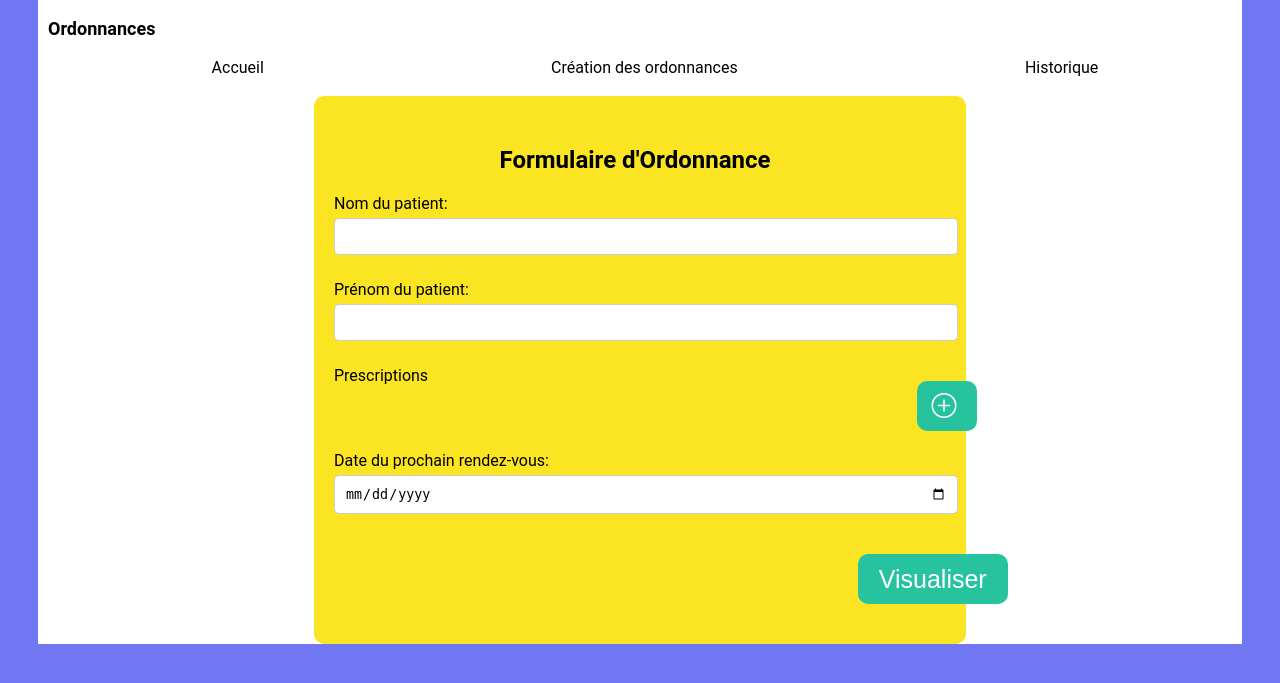
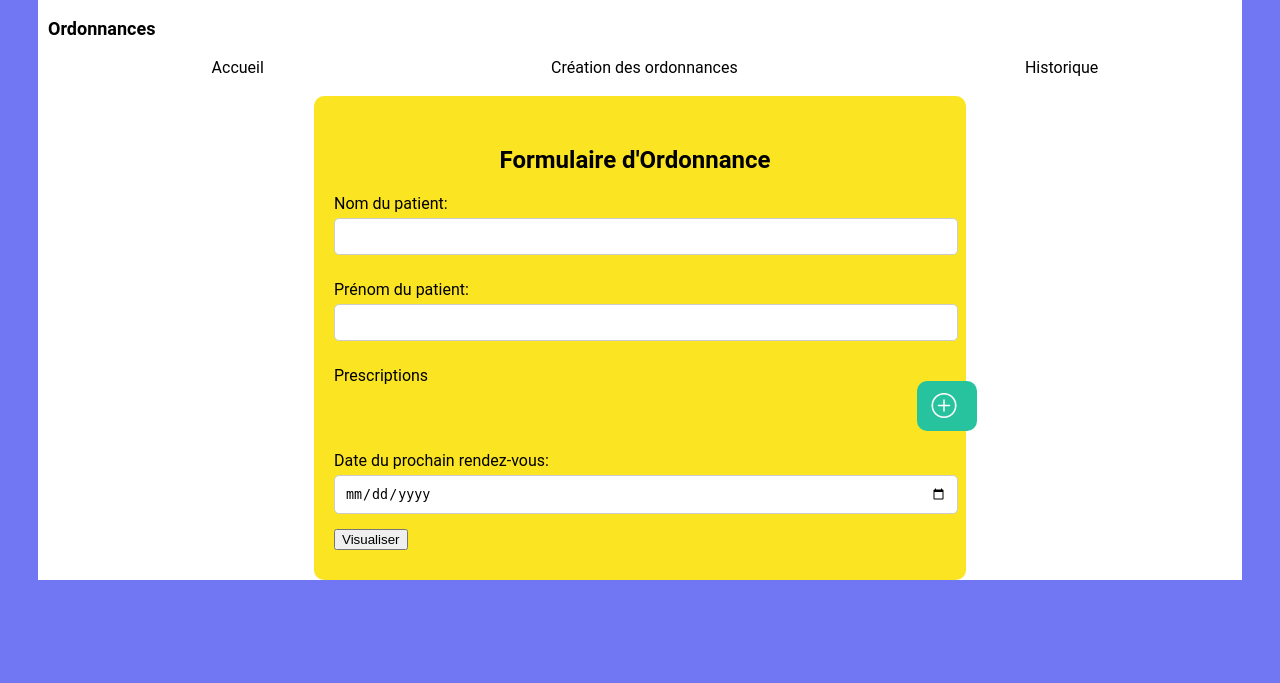
Before and after one commit to Corine-Tomeyum/ordonnance, a Flask app: page /formulaire in a window 1280 px wide. Shown: the part 31-714 px from the top of the page. Run offline with Flask 2, Linux system fonts and the light colour scheme.

Commit message:
change btn

```diff
--- a/templates/formulaire.html
+++ b/templates/formulaire.html
@@ -79,7 +79,7 @@
                     <label for="date">Date du prochain rendez-vous:</label>
                     <input type="date" id="date" name="date" required>
 
-                    <button type="submit" class="btn">Visualiser</button>
+                    <button type="submit" class="btn-first">Visualiser</button>
 
                 </div>
 
@@ -98,7 +98,7 @@
                     <label for="posologie">Posologie:</label>
                     <input type="text" id="posologie" name="posologie" >
 
-                    <button type="button" class="btn" id="save-prescription-btn">Valider la prescription</button>
+                    <button type="button" class="btn-first" id="save-prescription-btn">Valider la prescription</button>
                 </div>
 
 
```
